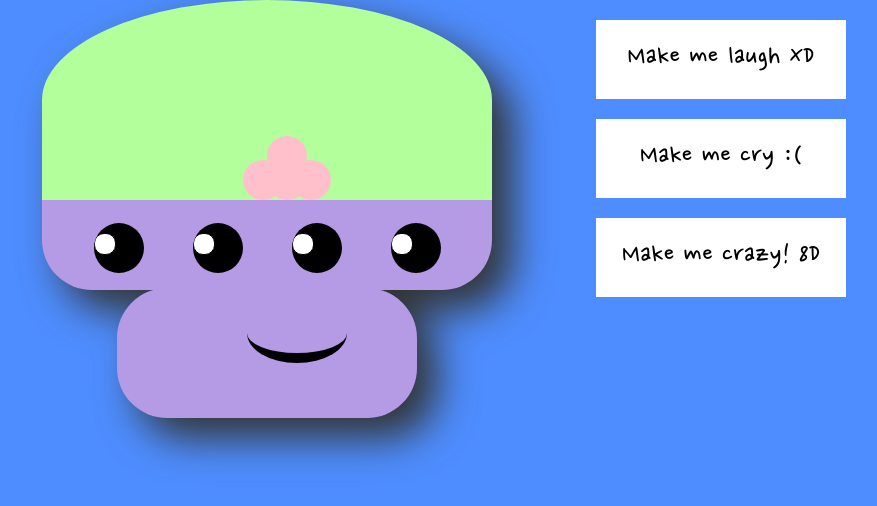
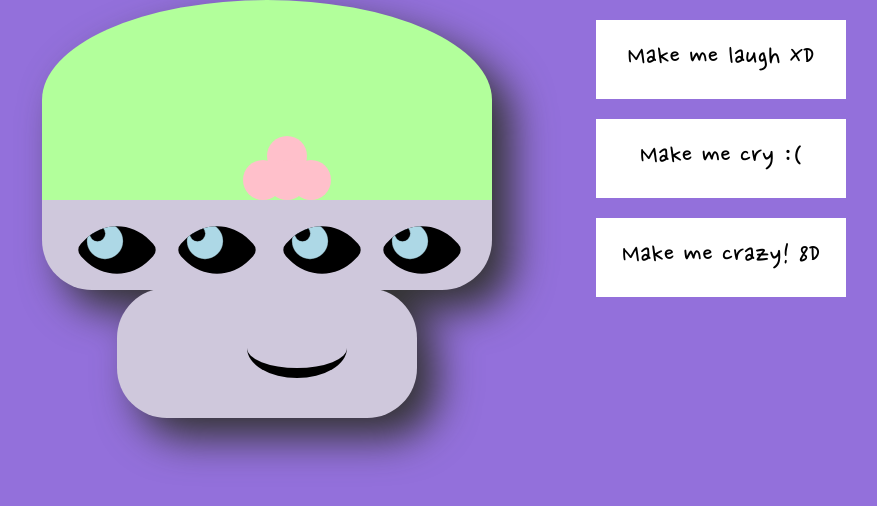
Before and after one commit to cavanbecksmith/AlienCSSAnimation, a plain HTML site: page index.html in a window 1280 px wide. Both pictures are taken after a click on the element "Make me crazy! 8D". Shown: the whole page, without its empty margins (196-1073 px from the left). Drawn offline with Linux system fonts and the light colour scheme.

Commit message:
Made googly eye's

```diff
--- a/css/main.css
+++ b/css/main.css
@@ -4,7 +4,7 @@
   padding: 0; }
 
 body {
-  background: #4E8DFF;
+  background: mediumpurple;
   text-align: center;
   width: 100%;
   height: 100vh; }
@@ -54,6 +54,10 @@ body {
     animation-name: cry-head;
     animation-iteration-count: 1;
     animation-duration: 1.25s; }
+  .head.crazy {
+    animation-name: crazy-head;
+    animation-iteration-count: 1;
+    animation-duration: 1.25s; }
   .head .skull {
     width: 450px;
     height: 200px;
@@ -89,7 +93,7 @@ body {
 .face {
   width: 450px;
   height: 90px;
-  background: #b59ae5;
+  background: #cfc8dc;
   border-bottom-left-radius: 50px;
   border-bottom-right-radius: 50px;
   display: block;
@@ -97,35 +101,88 @@ body {
   transform: translate(0, 0);
   transform-origin: center center; }
   .face .thing {
-    width: 50px;
-    height: 50px;
+    width: 200px;
+    height: 200px;
+    background: white;
+    border-radius: 75% 15%;
+    transform: rotate(45deg) scale(0.3);
     display: inline-block;
-    background-color: black;
-    margin: 5% 5% 0 5%;
-    border-radius: 50%;
-    overflow: hidden; }
+    overflow: hidden;
+    position: absolute; }
+    .face .thing:nth-child(1) {
+      background: black;
+      left: -25px;
+      top: -50px; }
+    .face .thing:nth-child(2) {
+      background: black;
+      left: 75px;
+      top: -50px; }
+    .face .thing:nth-child(3) {
+      background: black;
+      left: 180px;
+      top: -50px; }
+    .face .thing:nth-child(4) {
+      background: black;
+      left: 280px;
+      top: -50px; }
     .face .thing .eye {
-      width: 20px;
-      height: 20px;
-      transform-origin: center center;
-      background-color: white;
-      border-radius: 10px;
-      margin-top: -10px;
-      top: 20px;
-      position: relative;
-      border: 1px solid #000;
-      transition: 0.2s ease; }
-  .face .tear {
-    opacity: 0; }
-    .face .tear.cry {
-      animation-name: cry-tear;
-      animation-iteration-count: 1;
-      animation-duration: 1.25s; }
+      transform: rotate(-45deg);
+      position: absolute;
+      width: 200px;
+      height: 200px;
+      top: 0;
+      left: 0; }
+    .face .thing .iris {
+      width: 120px;
+      height: 120px;
+      background: lightblue;
+      border-radius: 100%;
+      transition: 0.2s ease;
+      transform: translate(0, 0);
+      border: 1px solid black;
+      position: absolute;
+      top: 0;
+      left: 0;
+      right: 0;
+      bottom: 0;
+      margin: auto; }
+    .face .thing .pupil {
+      width: 50px;
+      height: 50px;
+      background: black;
+      border-radius: 100%;
+      transition: 0.2s ease;
+      border: 1px solid black;
+      position: absolute;
+      top: 0;
+      left: 0;
+      right: 0;
+      bottom: 0;
+      margin: auto; }
+
+.tear {
+  opacity: 0; }
+  .tear:nth-child(1) {
+    left: 20px;
+    top: -40px; }
+  .tear:nth-child(2) {
+    left: 125px;
+    top: -40px; }
+  .tear:nth-child(3) {
+    left: 230px;
+    top: -40px; }
+  .tear:nth-child(4) {
+    left: 340px;
+    top: -40px; }
+  .tear.cry {
+    animation-name: cry-tear;
+    animation-iteration-count: 1;
+    animation-duration: 1.25s; }
 
 .mouth {
   width: 300px;
   height: 130px;
-  background: #b59ae5;
+  background: #cfc8dc;
   border-radius: 50px;
   display: block;
   position: relative;
@@ -140,7 +197,8 @@ body {
     border-bottom: 10px solid black;
     border-radius: 50%;
     transform-origin: bottom right;
-    transition: all 0.5s ease; }
+    transition: all 0.5s ease;
+    top: 15px; }
     .mouth .lips.laugh {
       animation-name: laugh-lips;
       animation-iteration-count: 1;
@@ -152,6 +210,10 @@ body {
       animation-name: cry-lips;
       animation-iteration-count: 1;
       animation-duration: 1.25s; }
+    .mouth .lips.crazy {
+      animation-name: crazy-lips;
+      animation-iteration-count: 1;
+      animation-duration: 1.25; }
 
 @keyframes laugh-lips {
   0% {
@@ -221,6 +283,24 @@ body {
     opacity: 1;
     transform: translateY(100px) scale(0.5, 0.5); } }
 
+@keyframes crazy-head {
+  from {
+    transform: translateY(0); }
+  to {
+    transform: translateY(50px); } }
+
+@keyframes crazy-lips {
+  from {
+    border-width: 10px;
+    transform: translate(130px, -10px); }
+  to {
+    border-width: 10px;
+    transform: translate(130px, -10px); } }
+
+@keyframes crazy-lips {
+  from { }
+  to { } }
+
 @keyframes smile {
   from {
     width: 100px;
--- a/index.html
+++ b/index.html
@@ -10,7 +10,78 @@
         <div class="piece"></div>
       </div>
     </div>
-    <div class="face"><svg class="tear" width="100" height="100" xmlns="http://www.w3.org/2000/svg" style="position:absolute; z-index: -1; transform:scale(0.4, 0.4) translate(0, 100%)">
+    <div class="face">
+      <div class="thing">
+        <div class="eye">
+          <div class="iris">
+            <div class="pupil"></div>
+          </div>
+        </div>
+      </div>
+      <div class="thing">
+        <div class="eye">
+          <div class="iris">
+            <div class="pupil"></div>
+          </div>
+        </div>
+      </div>
+      <div class="thing">
+        <div class="eye">
+          <div class="iris">
+            <div class="pupil"></div>
+          </div>
+        </div>
+      </div>
+      <div class="thing">
+        <div class="eye">
+          <div class="iris">
+            <div class="pupil"></div>
+          </div>
+        </div>
+      </div>
+      <div class="tears"><svg class="tear" width="100" height="100" xmlns="http://www.w3.org/2000/svg" style="position:absolute; z-index: -1; transform:scale(0.4, 0.4) translate(0, 100%)">
+ <!-- Created with Method Draw - http://github.com/duopixel/Method-Draw/ -->
+
+ <g>
+  <title>background</title>
+  <rect x="-1" y="-1" width="102" height="102" id="canvas_background" fill="none"/>
+  <g id="canvasGrid" display="none">
+   <rect id="svg_1" width="100%" height="100%" x="0" y="0" stroke-width="0" fill="url(#gridpattern)"/>
+  </g>
+ </g>
+ <g>
+  <title>Layer 1</title>
+  <path fill="#56aaff" stroke-width="1.5" d="m43.132911,5c0,0 -69,88 12,88c81,0 -12,-88 -12,-88z" id="svg_2"/>
+ </g>
+</svg><svg class="tear" width="100" height="100" xmlns="http://www.w3.org/2000/svg" style="position:absolute; z-index: -1; transform:scale(0.4, 0.4) translate(0, 100%)">
+ <!-- Created with Method Draw - http://github.com/duopixel/Method-Draw/ -->
+
+ <g>
+  <title>background</title>
+  <rect x="-1" y="-1" width="102" height="102" id="canvas_background" fill="none"/>
+  <g id="canvasGrid" display="none">
+   <rect id="svg_1" width="100%" height="100%" x="0" y="0" stroke-width="0" fill="url(#gridpattern)"/>
+  </g>
+ </g>
+ <g>
+  <title>Layer 1</title>
+  <path fill="#56aaff" stroke-width="1.5" d="m43.132911,5c0,0 -69,88 12,88c81,0 -12,-88 -12,-88z" id="svg_2"/>
+ </g>
+</svg><svg class="tear" width="100" height="100" xmlns="http://www.w3.org/2000/svg" style="position:absolute; z-index: -1; transform:scale(0.4, 0.4) translate(0, 100%)">
+ <!-- Created with Method Draw - http://github.com/duopixel/Method-Draw/ -->
+
+ <g>
+  <title>background</title>
+  <rect x="-1" y="-1" width="102" height="102" id="canvas_background" fill="none"/>
+  <g id="canvasGrid" display="none">
+   <rect id="svg_1" width="100%" height="100%" x="0" y="0" stroke-width="0" fill="url(#gridpattern)"/>
+  </g>
+ </g>
+ <g>
+  <title>Layer 1</title>
+  <path fill="#56aaff" stroke-width="1.5" d="m43.132911,5c0,0 -69,88 12,88c81,0 -12,-88 -12,-88z" id="svg_2"/>
+ </g>
+</svg><svg class="tear" width="100" height="100" xmlns="http://www.w3.org/2000/svg" style="position:absolute; z-index: -1; transform:scale(0.4, 0.4) translate(0, 100%)">
  <!-- Created with Method Draw - http://github.com/duopixel/Method-Draw/ -->
 
  <g>
@@ -25,59 +96,6 @@
   <path fill="#56aaff" stroke-width="1.5" d="m43.132911,5c0,0 -69,88 12,88c81,0 -12,-88 -12,-88z" id="svg_2"/>
  </g>
 </svg>
-      <div class="thing">
-        <div class="eye"></div>
-      </div><svg class="tear" width="100" height="100" xmlns="http://www.w3.org/2000/svg" style="position:absolute; z-index: -1; transform:scale(0.4, 0.4) translate(0, 100%)">
- <!-- Created with Method Draw - http://github.com/duopixel/Method-Draw/ -->
-
- <g>
-  <title>background</title>
-  <rect x="-1" y="-1" width="102" height="102" id="canvas_background" fill="none"/>
-  <g id="canvasGrid" display="none">
-   <rect id="svg_1" width="100%" height="100%" x="0" y="0" stroke-width="0" fill="url(#gridpattern)"/>
-  </g>
- </g>
- <g>
-  <title>Layer 1</title>
-  <path fill="#56aaff" stroke-width="1.5" d="m43.132911,5c0,0 -69,88 12,88c81,0 -12,-88 -12,-88z" id="svg_2"/>
- </g>
-</svg>
-      <div class="thing">
-        <div class="eye"></div>
-      </div><svg class="tear" width="100" height="100" xmlns="http://www.w3.org/2000/svg" style="position:absolute; z-index: -1; transform:scale(0.4, 0.4) translate(0, 100%)">
- <!-- Created with Method Draw - http://github.com/duopixel/Method-Draw/ -->
-
- <g>
-  <title>background</title>
-  <rect x="-1" y="-1" width="102" height="102" id="canvas_background" fill="none"/>
-  <g id="canvasGrid" display="none">
-   <rect id="svg_1" width="100%" height="100%" x="0" y="0" stroke-width="0" fill="url(#gridpattern)"/>
-  </g>
- </g>
- <g>
-  <title>Layer 1</title>
-  <path fill="#56aaff" stroke-width="1.5" d="m43.132911,5c0,0 -69,88 12,88c81,0 -12,-88 -12,-88z" id="svg_2"/>
- </g>
-</svg>
-      <div class="thing">
-        <div class="eye"></div>
-      </div><svg class="tear" width="100" height="100" xmlns="http://www.w3.org/2000/svg" style="position:absolute; z-index: -1; transform:scale(0.4, 0.4) translate(0, 100%)">
- <!-- Created with Method Draw - http://github.com/duopixel/Method-Draw/ -->
-
- <g>
-  <title>background</title>
-  <rect x="-1" y="-1" width="102" height="102" id="canvas_background" fill="none"/>
-  <g id="canvasGrid" display="none">
-   <rect id="svg_1" width="100%" height="100%" x="0" y="0" stroke-width="0" fill="url(#gridpattern)"/>
-  </g>
- </g>
- <g>
-  <title>Layer 1</title>
-  <path fill="#56aaff" stroke-width="1.5" d="m43.132911,5c0,0 -69,88 12,88c81,0 -12,-88 -12,-88z" id="svg_2"/>
- </g>
-</svg>
-      <div class="thing">
-        <div class="eye"></div>
       </div>
     </div>
     <div class="mouth">
@@ -111,18 +129,89 @@ var boundaries = {
 	}
 }
 
-var emotionalStates = ['laugh', 'cry'];
+var eye = document.querySelectorAll('.eye');
+var iris = document.querySelectorAll(".iris");
+var pupil = document.querySelectorAll(".pupil");
+var emotionalStates = ['laugh', 'cry', 'crazy'];
 
 document.body.addEventListener('mousemove', function(e){
 	if(mouseActive){
-		// console.log(e);
-		mouseX = e.pageX;
-		mouseY = e.pageY;
 
-		percentage.width = (e.pageX / screenW) * 100;
-		percentage.height = (e.pageY / screenH) * 100;
-		// log(percentage.width + ' ' + percentage.height + '');
-		moveEye(percentage.width, percentage.height);
+		// --- OPTION A
+		// // console.log(e);
+		// mouseX = e.pageX;
+		// mouseY = e.pageY;
+
+		// percentage.width = (e.pageX / screenW) * 100;
+		// percentage.height = (e.pageY / screenH) * 100;
+		// // log(percentage.width + ' ' + percentage.height + '');
+		// moveEye(percentage.width, percentage.height);
+
+		// --- OPTION B
+		  var sW = window.innerWidth;
+		  var sH = window.innerHeight;
+		  var cW = sW / 2;
+		  var cH = sH / 2;
+		  var mX = e.clientX;
+		  var mY = e.clientY;
+
+
+		  for(var i = 0; i < eye.length; i++) {
+
+		    // Gets the bounds for this eye
+		    var el = eye[i].getBoundingClientRect();
+
+		    // To get the center we first need to
+		    // add the "left" + "width" / 2
+		    var eyeCenterX = el.left + el.width / 2;
+		    var eyeCenterY = el.top + el.height / 2;
+
+		    // console.log(eyeCenterX - mX);
+
+		    // Get eye center
+		    var dX = eyeCenterX - mX;
+
+		    // This caps the X position
+		    // if it goes over the threshhold
+		    if(dX < -200) {
+		      dX = -200;
+		    } else if(dX > 200) {
+		      dX = 200;
+		    }
+
+
+		    // This caps the Y position
+		    // if it goes over the threshhold
+		    var dY = eyeCenterY - mY;
+		    if(dY < -200) {
+		      dY = -200;
+		    } else if(dY > 200) {
+		      dY = 200;
+		    }
+
+		    // percentage X - Relative to over the eye
+		    var pX = (dX) * 100 / 200;
+
+		    if(i === 0){
+		      console.log(pX);
+		    }
+
+		    // To move pupil and iris
+		    // {Number} * {%} / 100 * {Number} switch axis;
+		    // The -1 switches the axis around
+		    // so that it increments as you move the mouse down
+		    var moveIrisX = 40 * pX / 100 * -1;
+		    var movePupilX = 25 * pX / 100 * -1;
+
+		    // Percentage Y - Relative to over the eye
+		    var pY = (dY) * 100 / 200;
+
+		    var moveIrisY = 30 * pY / 100 * -1;
+		    var movePupilY = 25 * pY / 100 * -1;
+
+		    iris[i].style.transform = 'translate(' + moveIrisX + 'px, ' + moveIrisY + 'px)';
+		    pupil[i].style.transform = 'translate(' + movePupilX + 'px, ' + movePupilY + 'px)';
+		  };
 	}
 });
 
@@ -135,15 +224,17 @@ var tears = document.querySelectorAll(".tear");
 // Buttons
 var laughBtn = document.querySelector('div.btn.laugh');
 var cryBtn = document.querySelector('div.btn.cry');
+var crazyBtn = document.querySelector('div.btn.crazy');
 
 
 // Event listeners
 laughBtn.addEventListener('click', doLaugh)
 cryBtn.addEventListener('click', doCry)
+crazyBtn.addEventListener('click', beCrazee)
 
 PrefixedEvent(lips, 'animationend', removeEmotionalStates);
 PrefixedEvent(head, 'animationend', removeEmotionalStates);
-
+PrefixedEvent(tears, 'animationend', removeEmotionalStates, true);
 
 /**
  * Removes emotion classes from
@@ -187,6 +278,10 @@ function moveEye(left, top){
 
 }
 
+function moveEyeAlt(){
+
+}
+
 
 function doLaugh(){
 	lips.classList.add('laugh');
@@ -202,7 +297,10 @@ function doCry(){
 	}
 }
 
-function beCrazee(){}
+function beCrazee(){
+	lips.classList.add('crazy');
+	head.classList.add('crazy');
+}
 
 function makeTearDrop(el, duration) {
     this.el = el;
@@ -225,17 +323,27 @@ var log = function(message){
  * @param  {String} type: Listener type
  * @param  {Function} callback: Doy... Ofcourse this is you callback func fool
  */
-function PrefixedEvent(element, type, callback) {
+function PrefixedEvent(element, type, callback, list) {
 
     var pfx = ["webkit", "moz", "MS", "o", ""];
 
-	for (var p = 0; p < pfx.length; p++) {
+    if(list){
+    	for(var i=0; i<element.length; i++){
+    		console.log(element[i]);
+			for (var p = 0; p < pfx.length; p++) {
+				if (!pfx[p]) type = type.toLowerCase();
+				element[i].addEventListener(pfx[p]+type, callback, false);
+			}
+    	}
+    }
+    else{
+		for (var p = 0; p < pfx.length; p++) {
 
-		if (!pfx[p]) type = type.toLowerCase();
+			if (!pfx[p]) type = type.toLowerCase();
 
-		element.addEventListener(pfx[p]+type, callback, false);
+			element.addEventListener(pfx[p]+type, callback, false);
 
+		}
 	}
 }
-
 </script>
```
